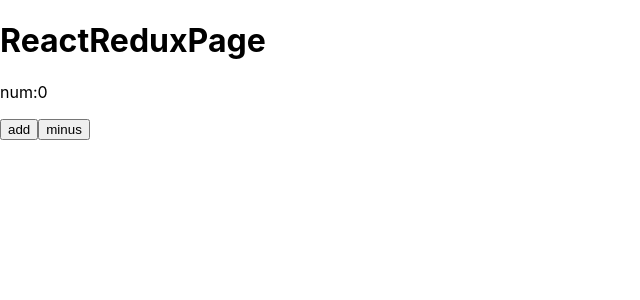
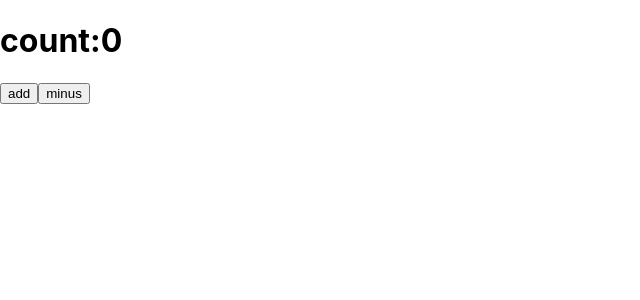
Before and after one commit to TimorCookie/redux-learning, a React (Create React App) app: page / in a window 1280 px wide. Shown: the top 300 px of the page, without its empty margins (0-640 px from the left). Built offline with nearby package versions, Linux system fonts and the light colour scheme.

Commit message:
feat: react-redux hook版本原理练习

```diff
--- a/src/App.js
+++ b/src/App.js
@@ -3,11 +3,13 @@
 // import UseCallbackPage from './pages/UseCallbackPage.jsx'
 // import UseReducerPage from './pages/UseReducerPage.jsx'
 // import './utils'
-import ReactReduxPage from './pages/ReactReduxPage'
+// import ReactReduxPage from './pages/ReactReduxPage'
+import ReactReduxHookPage from './pages/ReactReduxHookPage'
 function App() {
   return (
     <div className="App">
-      <ReactReduxPage />
+      {/* <ReactReduxPage /> */}
+      <ReactReduxHookPage/>
     </div>
   );
 }
--- a/src/myReactRedux/index.js
+++ b/src/myReactRedux/index.js
@@ -1,5 +1,7 @@
 import React, { useLayoutEffect, useReducer } from 'react';
-import {bindActionCreators} from '../myRedux'
+// import { useSelector } from 'react-redux';
+import { bindActionCreators } from '../myRedux'
+
 // * step1: 创建 Context 对象
 const Context = React.createContext();
 // * step2: 通过 Provider 传递 value
@@ -13,20 +15,44 @@ export const connect = (mapStateToProps = state => state, mapDispatchToProps) =>
   const stateProps = mapStateToProps(getState())
   let dispatchProps = { dispatch }
 
-  if(typeof mapDispatchToProps === 'function') {
+  if (typeof mapDispatchToProps === 'function') {
     dispatchProps = mapDispatchToProps(dispatch)
-  } else if(typeof mapDispatchToProps === 'object') {
+  } else if (typeof mapDispatchToProps === 'object') {
     dispatchProps = bindActionCreators(mapDispatchToProps, dispatch)
   }
   // ! 订阅更新 （ state 一旦改变，啧执行订阅函数（更新组件））
-  const [, forceUpdate] = useReducer(x=>x+1, 0)
+  const [, forceUpdate] = useReducer(x => x + 1, 0)
   useLayoutEffect(() => {
-    const unSubscribe = store.subscribe(()=> {
+    const unSubscribe = store.subscribe(() => {
       forceUpdate()
     })
-    return ()=> {
+    return () => {
       unSubscribe()
     }
   }, [store])
-  return <WrapperedComponent {...props} {...stateProps} {...dispatchProps}/>
+  return <WrapperedComponent {...props} {...stateProps} {...dispatchProps} />
 }
+
+
+// ! hook 实现原理
+function useStore() {
+  const store = React.useContext(Context)
+  return store
+}
+export function useSelector(selector) {
+  const store = useStore()
+  const { getState } = store;
+  const [, forceUpdate] = useReducer(x => x + 1, 0)
+  useLayoutEffect(() => {
+    const unSubscribe = store.subscribe(() => {
+      forceUpdate()
+    })
+    return () => unSubscribe()
+  }, [store])
+  const selectedState = selector(getState())
+  return selectedState
+}
+export function useDispatch() {
+  const store = useStore();
+  return store.dispatch;
+}
--- /dev/null
+++ b/src/pages/ReactReduxHookPage.jsx
@@ -0,0 +1,28 @@
+import React, { useCallback } from 'react';
+// import { useDispatch, useSelector } from 'react-redux';
+import { useDispatch, useSelector } from '../myReactRedux';
+
+const ReactReduxHookPage = () => {
+  console.log(useDispatch)
+  const count = useSelector((count) => count)
+  const dispatch = useDispatch()
+  const add = useCallback(() => {
+    dispatch({
+      type: 'ADD'
+    })
+  }, [dispatch])
+  const minus = useCallback(() => {
+    dispatch({
+      type: 'MINUS'
+    })
+  }, [])
+  return (
+    <div>
+      <h1>count:{count}</h1>
+      <button onClick={add}>add</button>
+      <button onClick={minus}>minus</button>
+    </div>
+  );
+}
+
+export default ReactReduxHookPage;
```
